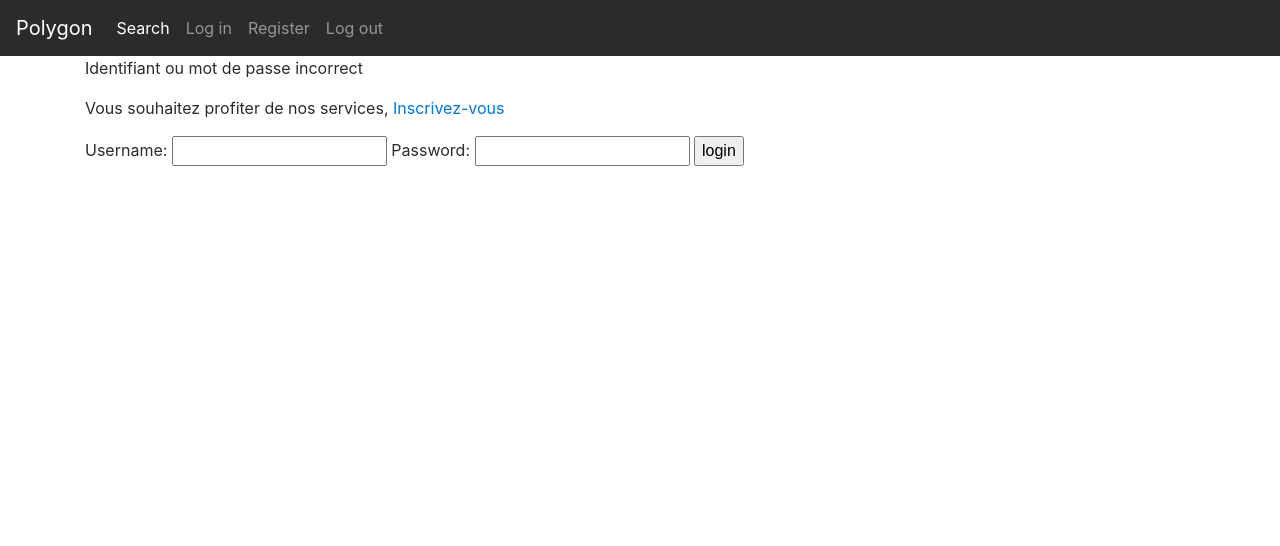
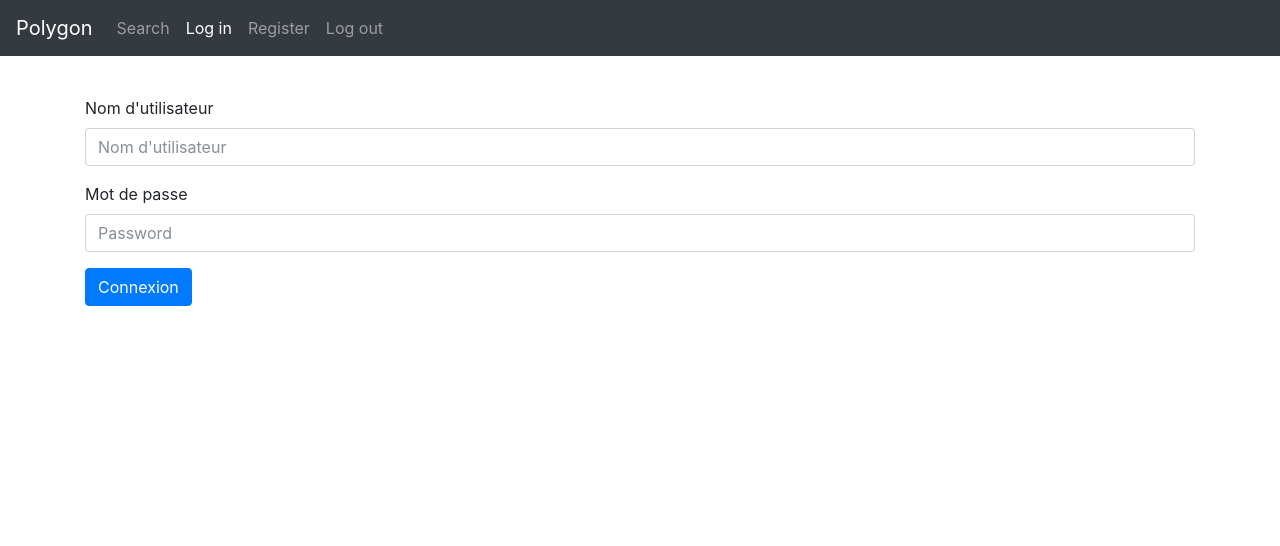
Before and after one commit to franckobe/polygon, a Django app: page /polygonSearch/login/ in a window 1280 px wide. Shown: the top 546 px of the page. Run offline with Django 3.2, Linux system fonts and the light colour scheme; some libraries are stand-ins or nearby versions.

Commit message:
Login and register works

```diff
--- a/polygonSearch/templates/base.html
+++ b/polygonSearch/templates/base.html
@@ -1,39 +1,41 @@
+{% load static %}
+{% load base_extras %}
 <!DOCTYPE html>
 <html lang="en">
 <head>
     <meta charset="UTF-8">
     <title>Polygon best search engine ever</title>
-    <link rel="stylesheet" href="https://maxcdn.bootstrapcdn.com/bootstrap/4.0.0-alpha.6/css/bootstrap.min.css" integrity="sha384-rwoIResjU2yc3z8GV/NPeZWAv56rSmLldC3R/AZzGRnGxQQKnKkoFVhFQhNUwEyJ" crossorigin="anonymous">
-    <link rel="stylesheet" href="../../static/styles.css">
+    <link rel="stylesheet" href="https://maxcdn.bootstrapcdn.com/bootstrap/4.0.0-beta.2/css/bootstrap.min.css" integrity="sha384-PsH8R72JQ3SOdhVi3uxftmaW6Vc51MKb0q5P2rRUpPvrszuE4W1povHYgTpBfshb" crossorigin="anonymous">
+    <link rel="stylesheet" href="{% static 'styles.css' %}">
 
 </head>
 <body>
-<nav class="navbar navbar-toggleable-md navbar-inverse bg-inverse">
+<nav class="navbar navbar-expand-lg navbar-toggleable-md navbar-dark bg-dark">
     <button class="navbar-toggler navbar-toggler-right" data-toggle="collapse" data-target="#navbarNav" aria-controls="navbarNav" aria-expanded="false" aria-label="Toggle navigation">
         <span class="navbar-toggler-icon"></span>
     </button>
     <a class="navbar-brand" href="#">Polygon</a>
     <div class="collapse navbar-collapse" id="navbarNav">
         <ul class="navbar-nav">
-            <li class="nav-item active">
-                <a class="nav-link" href="./search">Search<span class="sr-only">(current)</span></a>
+            <li class="nav-item">
+                <a class="nav-link {% active_page request 'search' %}" href="{% url 'search' %}">Search</a>
             </li>
             <li class="nav-item">
-                <a class="nav-link" href="./login">Log in</a>
+                <a class="nav-link {% active_page request 'login' %}" href="{% url 'login' %}">Log in</a>
             </li>
             <li class="nav-item">
-                <a class="nav-link" href="./register">Register</a>
+                <a class="nav-link {% active_page request 'register' %}" href="{% url 'register' %}">Register</a>
             </li>
             <li class="nav-item">
-                <a class="nav-link" href="./register">Log out</a>
+                <a class="nav-link {% active_page request 'logout' %}" href="{% url 'logout' %}">Log out</a>
             </li>
         </ul>
     </div>
 </nav>
-<div class="container">
+<main class="container">
     {% block content %}{% endblock %}
-</div>
-<footer class="fixed-bottom bg-inverse">
+</main>
+<footer class="fixed-bottom bg-dark">
     <div class="container">
         Polygon TM<br>
     </div>
@@ -41,8 +43,10 @@
 
 
 
-<script src="https://code.jquery.com/jquery-3.1.1.slim.min.js" integrity="sha384-A7FZj7v+d/sdmMqp/nOQwliLvUsJfDHW+k9Omg/a/EheAdgtzNs3hpfag6Ed950n" crossorigin="anonymous"></script>
-<script src="https://cdnjs.cloudflare.com/ajax/libs/tether/1.4.0/js/tether.min.js" integrity="sha384-DztdAPBWPRXSA/3eYEEUWrWCy7G5KFbe8fFjk5JAIxUYHKkDx6Qin1DkWx51bBrb" crossorigin="anonymous"></script>
-<script src="https://maxcdn.bootstrapcdn.com/bootstrap/4.0.0-alpha.6/js/bootstrap.min.js" integrity="sha384-vBWWzlZJ8ea9aCX4pEW3rVHjgjt7zpkNpZk+02D9phzyeVkE+jo0ieGizqPLForn" crossorigin="anonymous"></script>
+<script
+  src="https://code.jquery.com/jquery-3.2.1.min.js"
+  integrity="sha256-hwg4gsxgFZhOsEEamdOYGBf13FyQuiTwlAQgxVSNgt4="
+  crossorigin="anonymous"></script><script src="https://cdnjs.cloudflare.com/ajax/libs/popper.js/1.12.3/umd/popper.min.js" integrity="sha384-vFJXuSJphROIrBnz7yo7oB41mKfc8JzQZiCq4NCceLEaO4IHwicKwpJf9c9IpFgh" crossorigin="anonymous"></script>
+<script src="https://maxcdn.bootstrapcdn.com/bootstrap/4.0.0-beta.2/js/bootstrap.min.js" integrity="sha384-alpBpkh1PFOepccYVYDB4do5UnbKysX5WZXm3XxPqe5iKTfUKjNkCk9SaVuEZflJ" crossorigin="anonymous"></script>
 </body>
 </html>
--- a/polygonSearch/templates/login.html
+++ b/polygonSearch/templates/login.html
@@ -2,28 +2,36 @@
 
 {% block content %}
 
-    {% if form.errors %}
-        <p class="error">Sorry, that's not a valid username or password</p>
+    {% if error %}
+        <div class="alert alert-danger">
+            {{ error }}
+        </div>
     {% endif %}
-
-    {% if request.user.is_authenticated %}
-        <p>Vous êtes connecté comme {{ user.username }}</p>
-    {% else %}
-        <p>Identifiant ou mot de passe incorrect</p>
-    {% endif %}
-    <p>Vous souhaitez profiter de nos services, <a href="{% url 'register'%}">Inscrivez-vous</a></p>
-    <form action="{% url 'login' %}" method="post">
-        {% csrf_token%}
-        <label for="username">Username:</label>
-        <input type="text" name="username"  id="username">
-        <label for="password">Password:</label>
-        <input type="password" name="password" id="password">
-
-        <input type="submit" value="login" />
-        <input type="hidden" name="next" value="{{ request.get_full_path }}" />
+    <form method="post" action="{% url 'login' %}">
+        {% csrf_token %}
+        <input type="hidden" name="next_url" value="{{ next_url }}" />
+        <div class="form-group">
+            <label for="username">Nom d'utilisateur</label>
+            <input type="text"
+                   class="form-control {% if username_error %}is-invalid{% endif %}"
+                   id="username"
+                   name="username"
+                   placeholder="Nom d'utilisateur"
+                   value="{% if username %}{{ username }}{% endif %}"
+            />
+        </div>
+        <div class="form-group">
+            <label for="password">Mot de passe</label>
+            <input type="password"
+                   class="form-control {% if password_error %}is-invalid{% endif %}"
+                   id="password"
+                   name="password"
+                   placeholder="Password"
+                   value="{% if password %}{{ password }}{% endif %}"
+            />
+        </div>
+        <button type="submit" class="btn btn-primary">Connexion</button>
     </form>
-        {#or if it's not declared urls:#}
-    {#   <form action="{% url django.contrib.auth.views.login %}?next={{ request.get_full_path }}" method="post">#}
 
 
 {% endblock %}
--- /dev/null
+++ b/polygonSearch/templates/search.html
@@ -0,0 +1,6 @@
+{% extends 'base.html' %}
+{% block content %}
+
+    <h1>Accueil</h1>
+
+{% endblock %}
--- /dev/null
+++ b/polygonSearch/templatetags/base_extras.py
@@ -0,0 +1,16 @@
+from django import template
+
+register = template.Library()
+
+
+@register.simple_tag
+def active_page(request, view_name):
+
+    from django.core.urlresolvers import resolve, Resolver404
+    path = resolve(request.path_info)
+    if not request:
+        return ""
+    try:
+        return "active" if path.url_name == view_name else ""
+    except Resolver404:
+        return ""
--- a/polygonSearch/urls.py
+++ b/polygonSearch/urls.py
@@ -2,6 +2,9 @@ from django.conf.urls import url
 from polygonSearch import views
 
 urlpatterns = [
-    url(r'^login/', views.connexion, name='login'),
-    url(r'^register/', views.register, name='register')
+    url(r'^login$', views.login_view, name='login'),
+    url(r'^login/', views.login_view, name='login'),
+    url(r'^logout$', views.logout_view, name='logout'),
+    url(r'^search', views.search_view, name='search'),
+    url(r'^register$', views.register_view, name='register')
 ]
--- a/polygonSearch/views.py
+++ b/polygonSearch/views.py
@@ -1,80 +1,73 @@
-from django.contrib.auth import authenticate, login , logout
+from django.contrib.auth import login, authenticate, logout
+from django.contrib.auth.decorators import login_required
 from django.shortcuts import redirect, render
-from django.contrib.auth.decorators import login_required
-from django.contrib import messages
-from .form import *
-from .models import User
-from django.contrib.auth import authenticate, login
-from django.contrib.admin.views.decorators import staff_member_required
+from django.contrib.auth.models import User
 
 
-# Create your views here.
-def connexion(request):
-    if request.method == "POST":
-        form = ConnexionForm(request.POST or None)
-        if form.is_valid():
-            username = form.cleaned_data["username"]
-            password = form.cleaned_data["password"]
-            user = authenticate(username=username, password=password)  # Nous vérifions si les données sont correctes
-            if user:  # Si l'objet renvoyé n'est pas None
-                login(request, user)  # nous connectons l'utilisateur
+def login_view(request):
+    next_url = 'login/'+request.GET.get('next') if request.GET.get('next') else 'login'
+
+    if request.user.is_authenticated:
+        return redirect('search')
     else:
-        form = ConnexionForm()
-
-    return render(request, 'login.html', locals())
+        if request.method == 'POST':
+            username = request.POST.get('username')
+            password = request.POST.get('password')
+            if username and password:
+                user = authenticate(username=username, password=password)
+                if user:
+                    login(request, user)
+                    return redirect('search')
+                else:
+                    error = 'La tentative de connexion a échoué !'
+                    return render(request, 'login.html', locals())
+            else:
+                username_error = False if username else True
+                password_error = False if password else True
+                error = 'Vous devez saisir tous les champs !'
+                return render(request, 'login.html', locals())
+        else:
+            return render(request, 'login.html', locals())
 
 
-@login_required(login_url="/Login/")
-def Index(request):
-    return redirect('Index.html')
+def logout_view(request):
+    if request.user.is_authenticated:
+        logout(request)
+    return redirect('login')
 
 
-#@logout
-def Logout(request):
-    logout(request)
-    return redirect('login.html')
+@login_required(login_url='/polygonSearch/login')
+def search_view(request):
+    return render(request, 'search.html', locals())
 
 
-def register(request):
-    if request.method == "POST":
-        form = RegisterForm(request.POST or None)
-        if form.is_valid():
-            username = form.cleaned_data["username"]
-            if form.password == form.passwordVerif:
-                password = form.cleaned_data["password"]
-                user = User(password=password, username=username)
-                user.save()
+def register_view(request):
+    if request.user.is_authenticated:
+        return redirect('search')
     else:
-        form = RegisterForm()
-
-    return render(request, 'login.html', locals())
-
-@staff_member_required
-def del_user(request, username):
-    try:
-        u = User.objects.get(username = username)
-        u.delete()
-        messages.sucess(request, "The user is deleted")
-
-    #ToDo ne pas renvoyer sur la page Index mais sur la page d'acceuil de l'admin
-    #Todo A créer page d'admin
-    #ToDo Implémenter ListeUser pour la suppression
-    except User.DoesNotExist:
-        messages.error(request, "User doesnot exist")
-        return render(request, 'index.html')
-    # ToDo ne pas renvoyer sur la page Index mais sur la page d'acceuil de l'admin
-    except Exception as e:
-        return render(request, 'index.html',{'err':e.message})
-
-    # ToDo ne pas renvoyer sur la page Index mais sur la page d'acceuil de l'admin
-    return render(request, 'index.html')
-
-def edit_user(request):
-        if request.method == "POST":
-            form = EditForm(data=request.POST, instance=request.user)
-            if form.is_valid():
-                form.save()
+        if request.method == 'POST':
+            username = request.POST.get('username')
+            password = request.POST.get('password')
+            password_confirmation = request.POST.get('password_confirmation')
+            if username and password and password_confirmation:
+                if password == password_confirmation:
+                    user = User.objects.create_user(username=username)
+                    if user:
+                        user.set_password(password)
+                        user.save()
+                        return redirect('login')
+                    else:
+                        error = 'La tentative d\'inscription a échoué !'
+                        return render(request, 'register.html', locals())
+                else:
+                    password_error = password_confirmation_error = False if password == password_confirmation else True
+                    error = 'Les mots de passe doivent être identiques !'
+                    return render(request, 'register.html', locals())
+            else:
+                username_error = False if username else True
+                password_error = False if password else True
+                password_confirmation_error = False if password_confirmation else True
+                error = 'Vous devez saisir tous les champs !'
+                return render(request, 'register.html', locals())
         else:
-            form = EditForm()
-        # Todo A créer page d'admin
-        return render(request,'index.html' ,locals())
+            return render(request, 'register.html', locals())
--- a/static/styles.css
+++ b/static/styles.css
@@ -1,3 +1,6 @@
+main {
+    padding-top: 40px;
+}
 footer {
     position: fixed;
     height: 100px;
```
Also changed, not shown: polygonSearch/templates/register.html (+45 -15 lines), polygonSearch/templatetags/__init__.py (added).
